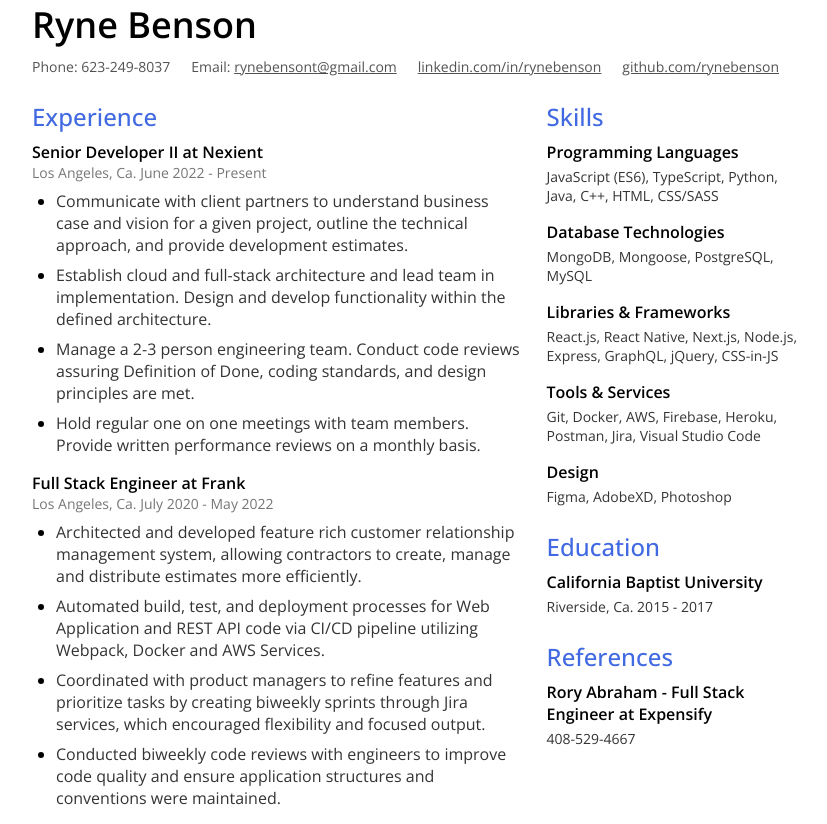
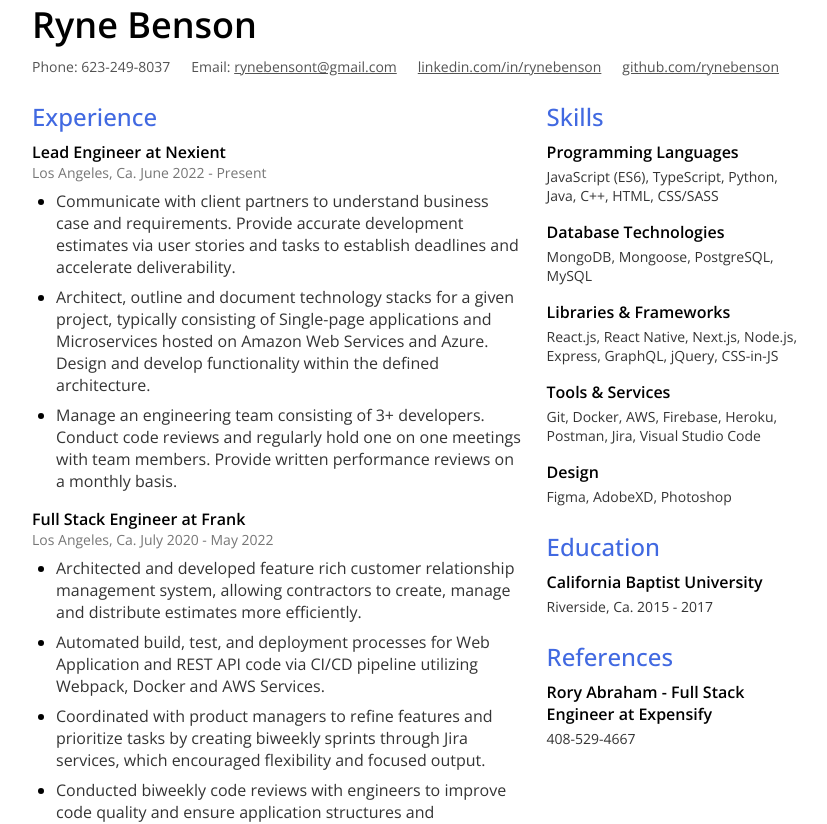
Before and after one commit to Rynebenson/Resume, a Next.js app: page / in a window 1280 px wide. Shown: the top 824 px of the page, without its empty margins (224-1051 px from the left). Built offline with nearby package versions, Linux system fonts and the light colour scheme.

Commit message:
update nexient roles

```diff
--- a/pages/index.js
+++ b/pages/index.js
@@ -40,7 +40,7 @@
             <div className="group">
               <p className="position">
                 <span className="emphasis">
-                  Senior Developer II at Nexient
+                  Lead Engineer at Nexient
                 </span>
 
                 Los Angeles, Ca. June 2022 - Present
@@ -49,25 +49,20 @@
               <ul>
                 <li>
                   <p>
-                    Communicate with client partners to understand business case and vision for a given project,
-                    outline the technical approach, and provide development estimates.
+                    Communicate with client partners to understand business case and requirements. Provide accurate
+                    development estimates via user stories and tasks to establish deadlines and accelerate deliverability.
                   </p>
                 </li>
                 <li>
                   <p>
-                    Establish cloud and full-stack architecture and lead team
-                    in implementation. Design and develop functionality within the defined architecture.
+                    Architect, outline and document technology stacks for a given project, typically consisting of Single-page applications and Microservices hosted
+                    on Amazon Web Services and Azure. Design and develop functionality within the defined architecture.
                   </p>
                 </li>
                 <li>
                   <p>
-                    Manage a 2-3 person engineering team. Conduct code reviews assuring Definition of Done, coding standards, and
-                    design principles are met.
-                  </p>
-                </li>
-                <li>
-                  <p>
-                    Hold regular one on one meetings with team members. Provide written performance reviews on a monthly basis.
+                    Manage an engineering team consisting of 3+ developers. Conduct code reviews and regularly hold one on one meetings
+                    with team members. Provide written performance reviews on a monthly basis.
                   </p>
                 </li>
               </ul>
@@ -103,7 +98,7 @@
               </ul>
             </div>
 
-            <div className="group" style={{marginTop: 140}}>
+            <div className="group" style={{marginTop: 0}}>
               <p className="position"><span className="emphasis">Full Stack Engineer at Original Eye</span> Los Angeles, CA. January 2019 - January 2020</p>
               <ul>
                 <li>
```
